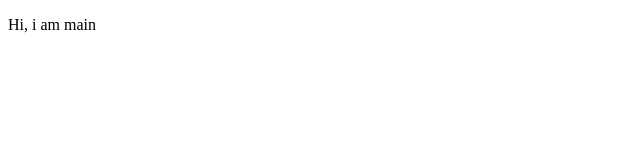
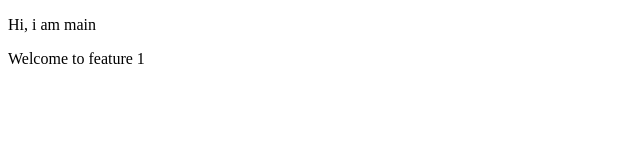
Before and after one commit to SpandanaVadigeri/GitPracticeFinal, a plain HTML site: page index.html in a window 1280 px wide. Shown: the whole page, without its empty margins (0-640 px from the left). Drawn offline with Linux system fonts and the light colour scheme.

Commit message:
Added feature1

```diff
--- a/index.html
+++ b/index.html
@@ -7,5 +7,6 @@
 </head>
 <body>
     <p>Hi, i am main</p>
+    <p>Welcome to feature 1</p>
 </body>
 </html>
```
